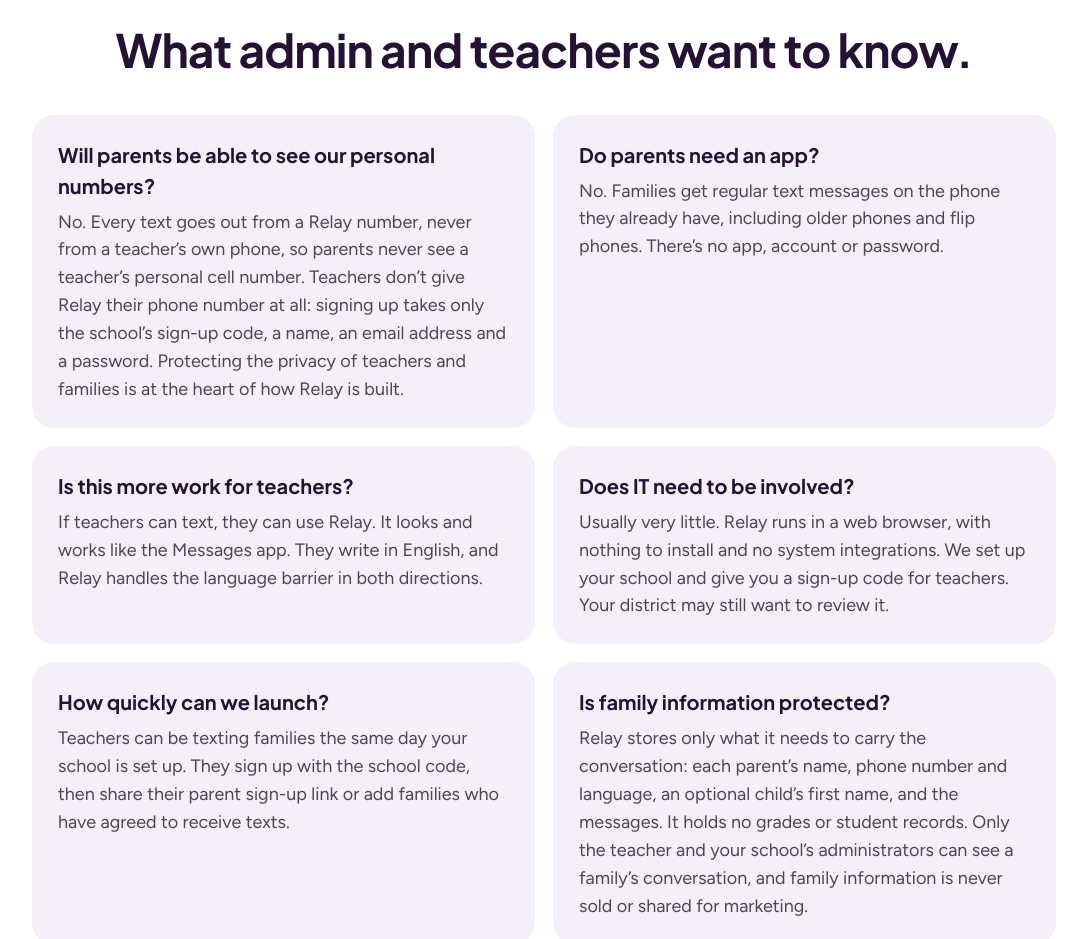
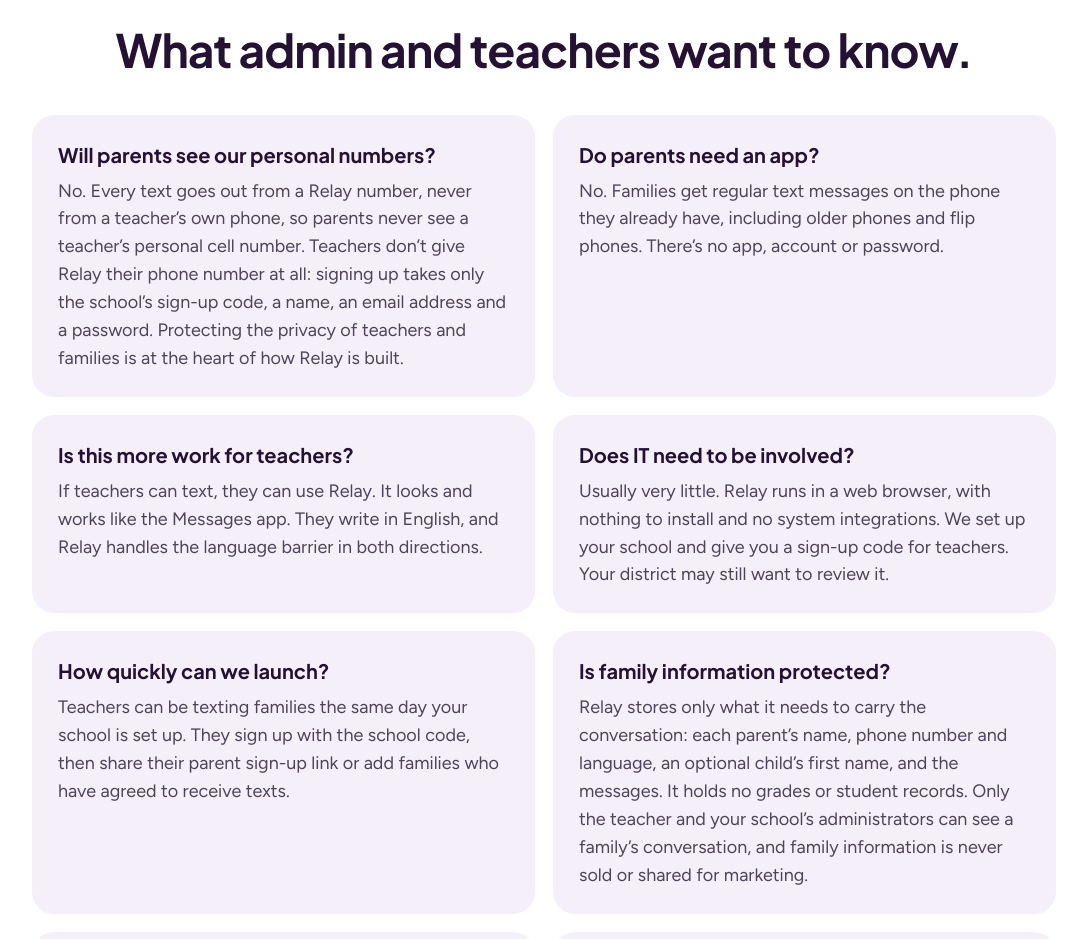
Before and after one commit to stellomax/relay-text, a Next.js app: page / in a window 1280 px wide. Shown: the part 3320-4259 px from the top of the page, without its empty margins (96-1183 px from the left). Built offline with nearby package versions, Linux system fonts and the light colour scheme.

Commit message:
Home FAQ: 'Will parents see our personal numbers?'
Co-Authored-By: Claude Opus 5.5 <noreply@anthropic.com>
Claude-Session: https://claude.ai/code/session_01NHaCwh9APNv8QtQw9JUgEf

```diff
--- a/app/page.tsx
+++ b/app/page.tsx
@@ -62,7 +62,7 @@ const CONTACT = "/contact";
 
 const FAQ = [
   {
-    q: "Will parents be able to see our personal numbers?",
+    q: "Will parents see our personal numbers?",
     a: "No. Every text goes out from a Relay number, never from a teacher’s own phone, so parents never see a teacher’s personal cell number. Teachers don’t give Relay their phone number at all: signing up takes only the school’s sign-up code, a name, an email address and a password. Protecting the privacy of teachers and families is at the heart of how Relay is built.",
   },
   {
```
